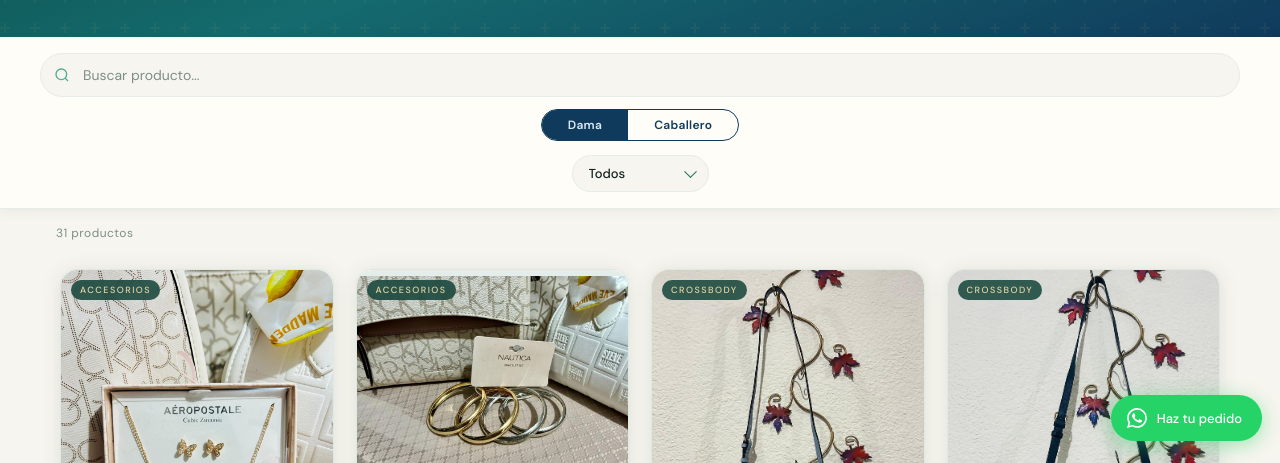
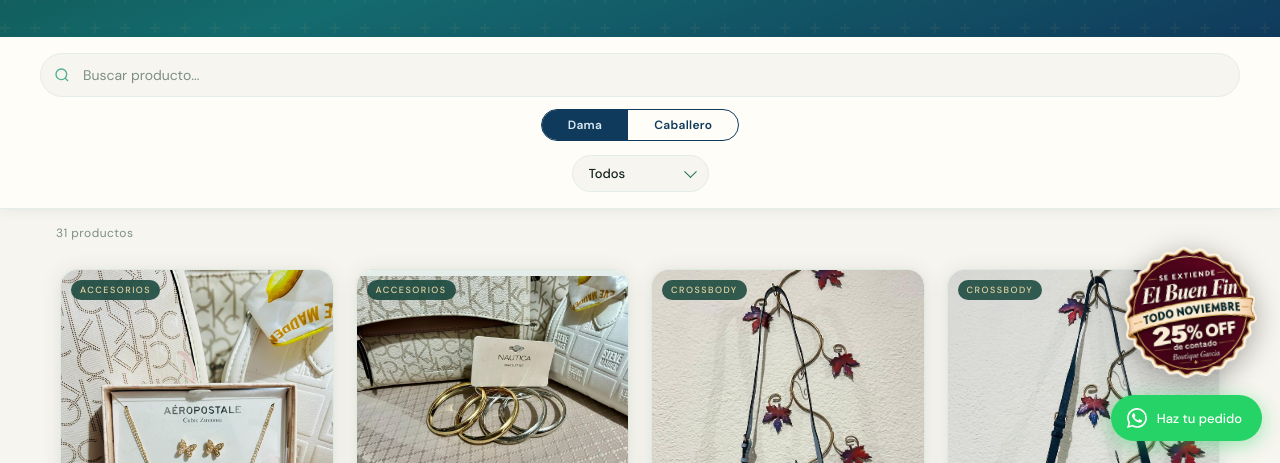
Before and after one commit to ggarciac-30/boutique-garcia, a plain HTML site: page index.html in a window 1280 px wide. Shown: the part 337-800 px from the top of the page. Drawn offline with nearby package versions, Linux system fonts and the light colour scheme.

Commit message:
Sticker El Buen Fin flotante sobre el botón de WhatsApp

```diff
--- a/css/style.css
+++ b/css/style.css
@@ -719,3 +719,30 @@ header p {
   .price-current  { font-size: 22px; }
   .price-original { font-size: 13px; margin-top: 4px; }
 }
+
+/* Sticker promocional flotante (El Buen Fin) - sobre el boton de WhatsApp */
+.promo-sticker {
+  position: fixed;
+  right: 22px;
+  bottom: 80px;
+  width: 140px;
+  height: auto;
+  z-index: 998;
+  pointer-events: none;
+  filter: drop-shadow(0 6px 14px rgba(0,0,0,0.30));
+  animation: sticker-pop 0.6s ease-out both, sticker-float 4s ease-in-out 0.6s infinite;
+}
+@keyframes sticker-pop {
+  from { transform: scale(0.6) rotate(-20deg); opacity: 0; }
+  to   { transform: scale(1) rotate(-6deg); opacity: 1; }
+}
+@keyframes sticker-float {
+  0%, 100% { transform: rotate(-6deg) translateY(0); }
+  50%      { transform: rotate(-6deg) translateY(-6px); }
+}
+@media (max-width: 700px) {
+  .promo-sticker { width: 120px; right: 30px; bottom: 76px; }
+}
+@media (prefers-reduced-motion: reduce) {
+  .promo-sticker { animation: none; transform: rotate(-6deg); }
+}
--- a/index.html
+++ b/index.html
@@ -109,6 +109,7 @@
   <div class="grid" id="grid"></div>
 
   <!-- ── WHATSAPP FLOAT ── -->
+  <img class="promo-sticker" src="images/buen-fin-sticker-vino.png" alt="El Buen Fin se extiende todo noviembre: 25% de descuento de contado">
   <a class="wa-float" href="https://wa.me/5215537949345" target="_blank" rel="noopener" aria-label="Contactar por WhatsApp">
     <svg width="20" height="20" viewBox="0 0 24 24" fill="currentColor">
       <path d="M17.472 14.382c-.297-.149-1.758-.867-2.03-.967-.273-.099-.471-.148-.67.15-.197.297-.767.966-.94 1.164-.173.199-.347.223-.644.075-.297-.15-1.255-.463-2.39-1.475-.883-.788-1.48-1.761-1.653-2.059-.173-.297-.018-.458.13-.606.134-.133.298-.347.446-.52.149-.174.198-.298.298-.497.099-.198.05-.371-.025-.52-.075-.149-.669-1.612-.916-2.207-.242-.579-.487-.5-.669-.51-.173-.008-.371-.01-.57-.01-.198 0-.52.074-.792.372-.272.297-1.04 1.016-1.04 2.479 0 1.462 1.065 2.875 1.213 3.074.149.198 2.096 3.2 5.077 4.487.709.306 1.262.489 1.694.625.712.227 1.36.195 1.871.118.571-.085 1.758-.719 2.006-1.413.248-.694.248-1.289.173-1.413-.074-.124-.272-.198-.57-.347m-5.421 7.403h-.004a9.87 9.87 0 01-5.031-1.378l-.361-.214-3.741.982.998-3.648-.235-.374a9.86 9.86 0 01-1.51-5.26c.001-5.45 4.436-9.884 9.888-9.884 2.64 0 5.122 1.03 6.988 2.898a9.825 9.825 0 012.893 6.994c-.003 5.45-4.437 9.884-9.885 9.884m8.413-18.297A11.815 11.815 0 0012.05 0C5.495 0 .16 5.335.157 11.892c0 2.096.547 4.142 1.588 5.945L.057 24l6.305-1.654a11.882 11.882 0 005.683 1.448h.005c6.554 0 11.89-5.335 11.893-11.893a11.821 11.821 0 00-3.48-8.413z"/>
```
Also changed, not shown: images/buen-fin-sticker-vino.png (added).
